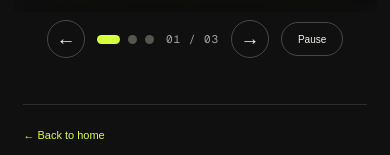
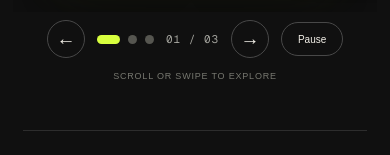
Before and after one commit to tankify/chirag-portfolio, a Next.js app: page /projects in a window 390 px wide. Shown: the part 1218-1373 px from the top of the page. Built offline with nearby package versions, Linux system fonts and the light colour scheme.

Commit message:
minute change

```diff
--- a/app/globals.css
+++ b/app/globals.css
@@ -1926,6 +1926,14 @@ a:focus-visible {
   letter-spacing: 1px;
 }
 
+.carousel-gesture-hint {
+  color: #777870;
+  font-size: 9px;
+  letter-spacing: 0.8px;
+  text-transform: uppercase;
+  white-space: nowrap;
+}
+
 .projects-page-footer {
   display: flex;
   justify-content: space-between;
@@ -2097,6 +2105,12 @@ a:focus-visible {
   .project-carousel-controls {
     flex-wrap: wrap;
     gap: 12px;
+  }
+
+  .carousel-gesture-hint {
+    flex-basis: 100%;
+    order: 1;
+    text-align: center;
   }
 
   .projects-page-footer {
--- a/components/ProjectCarousel.tsx
+++ b/components/ProjectCarousel.tsx
@@ -441,6 +441,8 @@ export default function ProjectCarousel() {
           {String(activeIndex + 1).padStart(2, "0")} / {String(projects.length).padStart(2, "0")}
         </span>
 
+        <span className="carousel-gesture-hint">Scroll or swipe to explore</span>
+
         <button
           aria-label="Next project"
           className="carousel-arrow"
```
